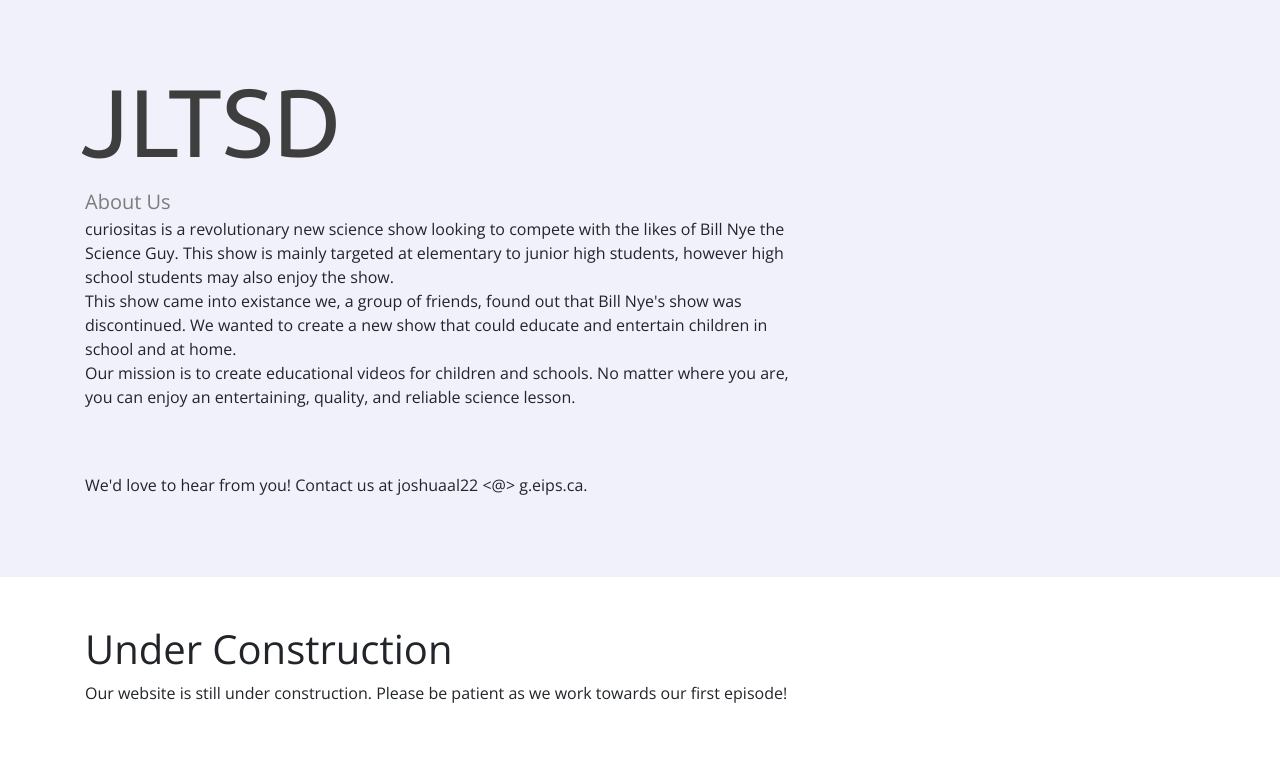
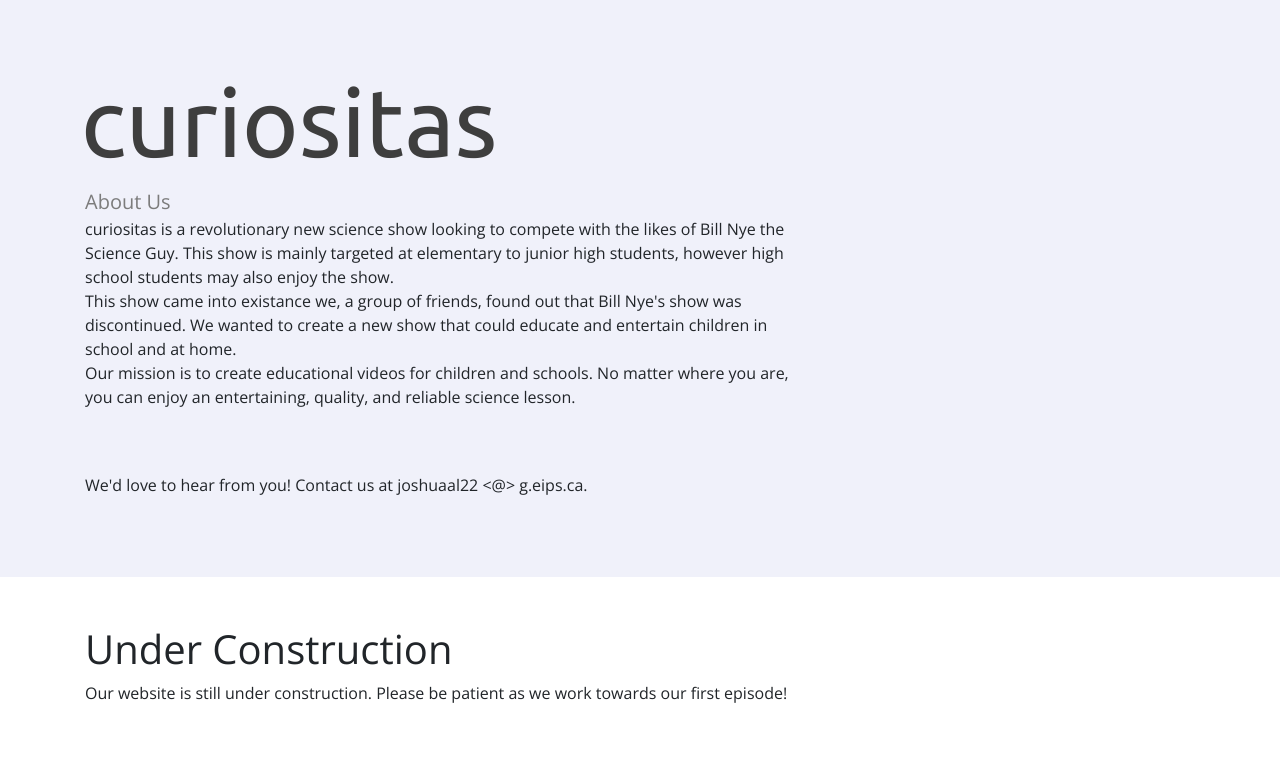
Before and after one commit to curios-itas/curios-itas.github.io, a plain HTML site: page about.html in a window 1280 px wide. Shown: the top 758 px of the page. Drawn offline with nearby package versions, Linux system fonts and the light colour scheme.

Commit message:
Update about.html

```diff
--- a/about.html
+++ b/about.html
@@ -21,7 +21,7 @@
   <div class="container">
     <div class="row">
       <div class="col-xl-8">
-        <h1 class="display-1 display-fix">JLTSD</h1>
+        <h1 class="display-1 display-fix">curiositas</h1>
         <span class="lead">About Us</span>
           <p>curiositas is a revolutionary new science show looking to compete with the likes of Bill Nye the Science Guy. This show is mainly targeted at elementary to junior high students, however high school students may also enjoy the show.<br>
           This show came into existance we, a group of friends, found out that Bill Nye's show was discontinued. We wanted to create a new show that could educate and entertain children in school and at home.<br>
```
